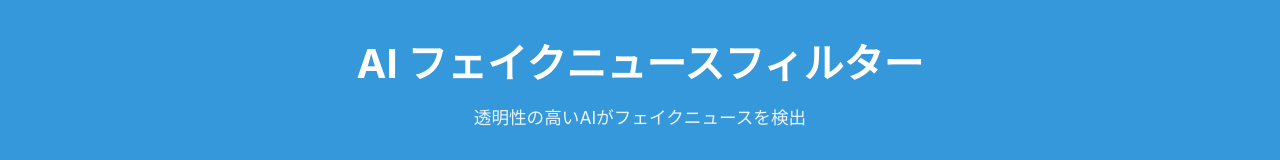
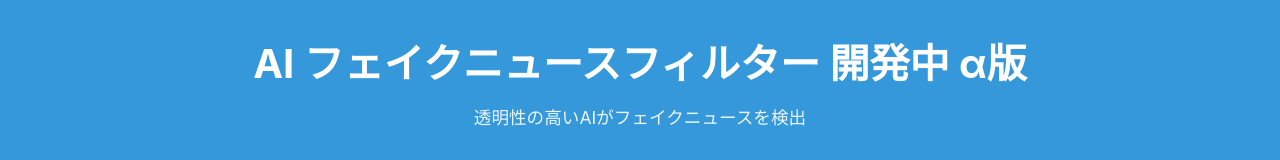
Before and after one commit to johnknash2025/fake-news-filter, a website: page index.html in a window 1280 px wide. Shown: the top 160 px of the page. Drawn offline with Linux system fonts and the light colour scheme; no server answers.

Commit message:
alpha version index.html fixed

```diff
--- a/index.html
+++ b/index.html
@@ -10,7 +10,7 @@
 <body>
   <header>
     <div class="container">
-      <h1>AI フェイクニュースフィルター</h1>
+      <h1>AI フェイクニュースフィルター 開発中 α版</h1>
       <p class="tagline">透明性の高いAIがフェイクニュースを検出</p>
     </div>
   </header>
```
